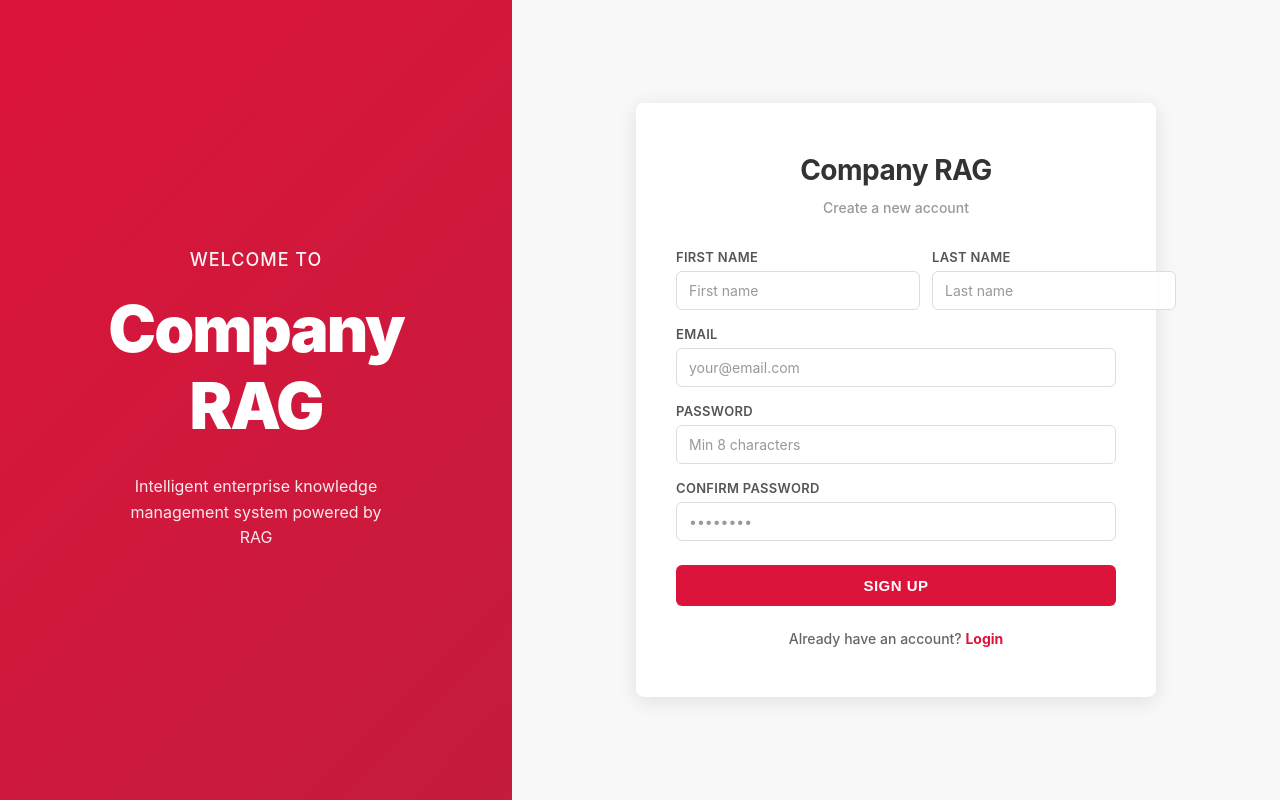
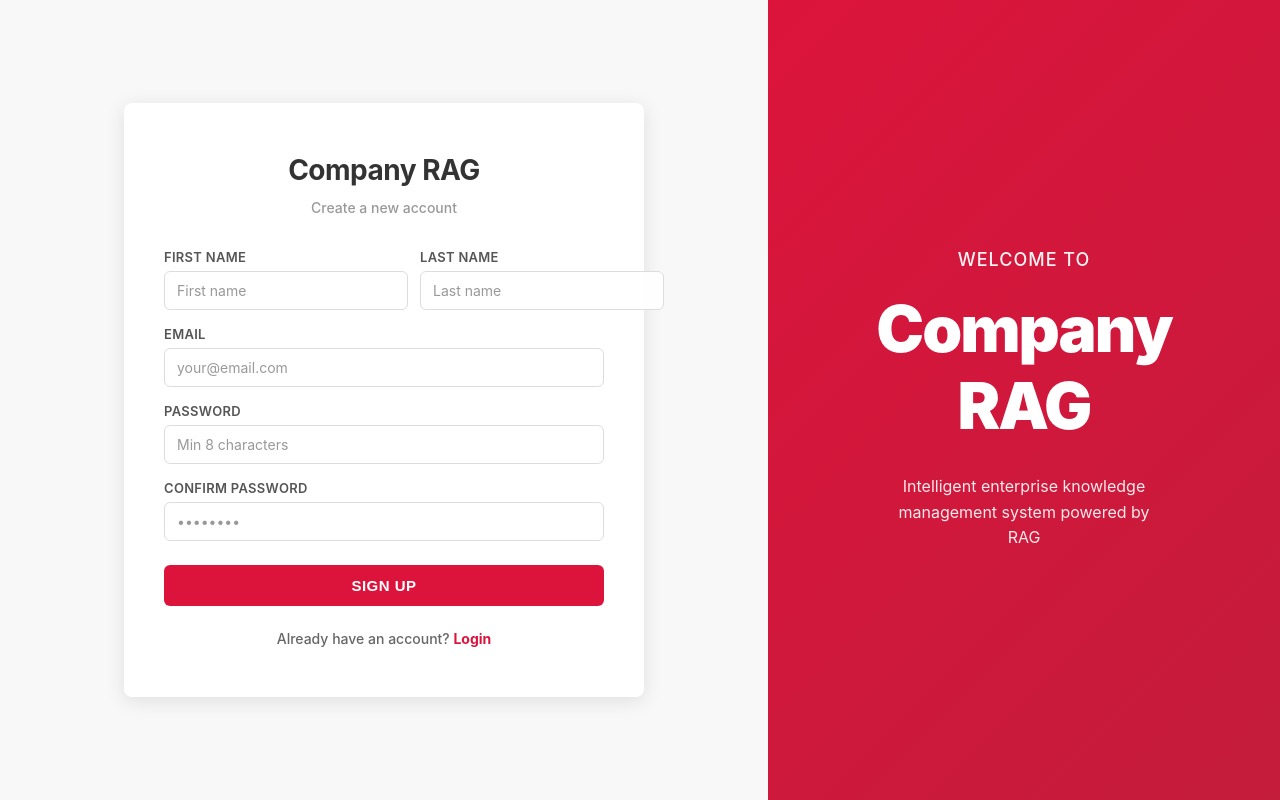
Before and after one commit to blezcherian123/RAG-Enterprise, a React app in the folder frontend/: page /signup in a window 1280 px wide. Built offline with nearby package versions, Linux system fonts and the light colour scheme; the HTML template or start-up script is replaced by a standard one.

Commit message:
Refactor authentication layout and enhance styling for Login and Signup pages

```diff
--- a/frontend/src/App.jsx
+++ b/frontend/src/App.jsx
@@ -1,4 +1,5 @@
 import { BrowserRouter, Routes, Route, Navigate } from "react-router-dom";
+import AuthLayout from "./components/AuthLayout";
 import LoginPage from "./components/LoginPage";
 import SignupPage from "./components/SignupPage";
 import "./App.css";
@@ -7,10 +8,11 @@ function App() {
   return (
     <BrowserRouter>
       <Routes>
-        <Route path="/login" element={<LoginPage />} />
-        <Route path="/signup" element={<SignupPage />} />
-        <Route path="/" element={<Navigate to="/login" replace />} />
-        {/* Add dashboard and other routes here */}
+        <Route element={<AuthLayout />}>
+          <Route path="/login" element={<LoginPage />} />
+          <Route path="/signup" element={<SignupPage />} />
+          <Route path="/" element={<Navigate to="/login" replace />} />
+        </Route>
       </Routes>
     </BrowserRouter>
   );
--- /dev/null
+++ b/frontend/src/components/AuthLayout.jsx
@@ -0,0 +1,25 @@
+import { Outlet, useLocation } from "react-router-dom";
+import "../css/LoginPage.css";
+
+function AuthLayout() {
+  const { pathname } = useLocation();
+  const mode = pathname.includes("/signup") ? "signup-mode" : "login-mode";
+
+  return (
+    <div className={`auth-container ${mode}`}>
+      <div className="auth-branding">
+        <h2>WELCOME TO</h2>
+        <div className="logo">Company RAG</div>
+        <p>Intelligent enterprise knowledge management system powered by RAG</p>
+      </div>
+
+      <div className="auth-form-container">
+        <div className="auth-card">
+          <Outlet />
+        </div>
+      </div>
+    </div>
+  );
+}
+
+export default AuthLayout;
--- a/frontend/src/components/LoginPage.jsx
+++ b/frontend/src/components/LoginPage.jsx
@@ -1,6 +1,5 @@
 import { useState } from "react";
 import { useNavigate, Link } from "react-router-dom";
-import "../css/LoginPage.css";
 
 function LoginPage() {
   const [email, setEmail] = useState("");
@@ -39,20 +38,13 @@ function LoginPage() {
   };
 
   return (
-    <div className="auth-container">
-      <div className="auth-branding">
-        <h2>WELCOME TO</h2>
-        <div className="logo">Company RAG</div>
-        <p>Intelligent enterprise knowledge management system powered by RAG</p>
-      </div>
-      <div className="auth-form-container">
-        <div className="auth-card">
-        <h1>Company RAG</h1>
-        <p className="auth-subtitle">Login to your account</p>
+    <>
+      <h1>Company RAG</h1>
+      <p className="auth-subtitle">Login to your account</p>
 
-        {error && <div className="error-message">{error}</div>}
+      {error && <div className="error-message">{error}</div>}
 
-        <form onSubmit={handleSubmit} className="auth-form">
+      <form onSubmit={handleSubmit} className="auth-form">
           <div className="form-group">
             <label htmlFor="email">Email</label>
             <input
@@ -90,9 +82,7 @@ function LoginPage() {
             </Link>
           </p>
         </div>
-        </div>
-      </div>
-    </div>
+    </>
   );
 }
 
--- a/frontend/src/components/SignupPage.jsx
+++ b/frontend/src/components/SignupPage.jsx
@@ -1,6 +1,5 @@
 import { useState } from "react";
 import { useNavigate, Link } from "react-router-dom";
-import "../css/LoginPage.css";
 
 function SignupPage() {
   const [formData, setFormData] = useState({
@@ -68,20 +67,13 @@ function SignupPage() {
   };
 
   return (
-    <div className="auth-container">
-      <div className="auth-branding">
-        <h2>WELCOME TO</h2>
-        <div className="logo">Company RAG</div>
-        <p>Intelligent enterprise knowledge management system powered by RAG</p>
-      </div>
-      <div className="auth-form-container">
-        <div className="auth-card">
-        <h1>Company RAG</h1>
-        <p className="auth-subtitle">Create a new account</p>
+    <>
+      <h1>Company RAG</h1>
+      <p className="auth-subtitle">Create a new account</p>
 
-        {error && <div className="error-message">{error}</div>}
+      {error && <div className="error-message">{error}</div>}
 
-        <form onSubmit={handleSubmit} className="auth-form">
+      <form onSubmit={handleSubmit} className="auth-form">
           <div className="form-row">
             <div className="form-group">
               <label htmlFor="firstName">First Name</label>
@@ -162,9 +154,7 @@ function SignupPage() {
             </Link>
           </p>
         </div>
-        </div>
-      </div>
-    </div>
+    </>
   );
 }
 
--- a/frontend/src/css/LoginPage.css
+++ b/frontend/src/css/LoginPage.css
@@ -24,6 +24,7 @@
   height: 100vh;
   background: linear-gradient(135deg, #dc143c 0%, #c41c3b 100%);
   z-index: 1;
+  transition: transform 0.45s ease, opacity 0.45s ease;
 }
 
 .auth-branding {
@@ -40,6 +41,7 @@
   padding: 40px;
   text-align: center;
   z-index: 2;
+  transition: transform 0.45s ease, opacity 0.45s ease;
 }
 
 .auth-branding h2 {
@@ -48,6 +50,47 @@
   letter-spacing: 1px;
   margin-bottom: 20px;
   opacity: 0.95;
+}
+
+.auth-form-container {
+  margin-left: 40%;
+  width: 60%;
+  display: flex;
+  align-items: center;
+  justify-content: center;
+  padding: 40px;
+  background: #f8f8f8;
+  min-height: 100vh;
+  transition: transform 0.45s ease, opacity 0.45s ease;
+}
+
+.auth-card {
+  background: white;
+  border-radius: 8px;
+  box-shadow: 0 4px 20px rgba(0, 0, 0, 0.1);
+  padding: 50px 40px;
+  width: 100%;
+  max-width: 400px;
+  position: relative;
+  z-index: 10;
+}
+
+.auth-container.signup-mode .auth-branding {
+  transform: translateX(60vw);
+}
+
+.auth-container.signup-mode::before {
+  transform: translateX(60vw);
+}
+
+.auth-container.signup-mode .auth-form-container {
+  transform: translateX(-40vw);
+}
+
+.auth-container.login-mode .auth-branding,
+.auth-container.login-mode .auth-form-container,
+.auth-container.login-mode::before {
+  transform: translateX(0);
 }
 
 .auth-branding .logo {
@@ -63,17 +106,6 @@
   line-height: 1.6;
   opacity: 0.9;
   max-width: 280px;
-}
-
-/* Right Section - Form */
-.auth-form-container {
-  margin-left: 40%;
-  width: 60%;
-  display: flex;
-  align-items: center;
-  justify-content: center;
-  padding: 40px;
-  background: #f8f8f8;
 }
 
 /* ============================================
```
